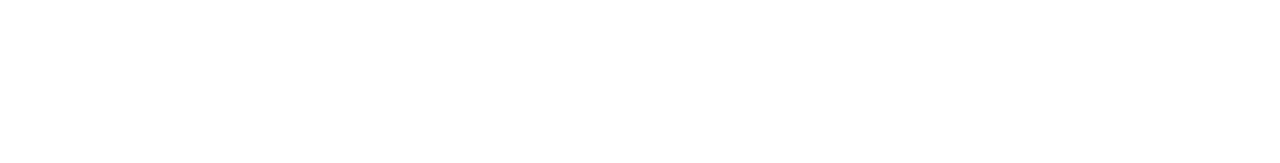
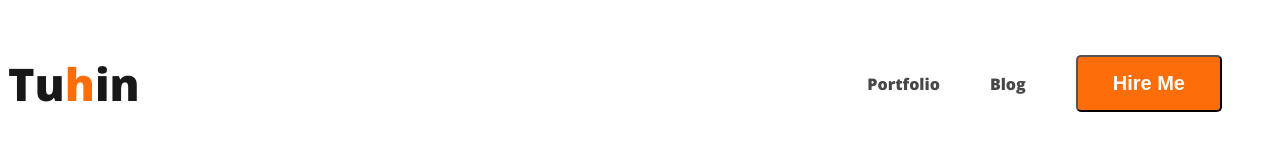
Before and after one commit to tuhinhossain123/developer-portfolio, a plain HTML site: page index.html in a window 1280 px wide. Drawn offline with nearby package versions, Linux system fonts and the light colour scheme.

Commit message:
navber commit

```diff
--- a/index.html
+++ b/index.html
@@ -4,12 +4,23 @@
 <head>
     <meta charset="UTF-8">
     <meta name="viewport" content="width=device-width, initial-scale=1.0">
-    <title>Developer Protfolio</title>
+    <title>Developer Portfolio</title>
+    <link rel="preconnect" href="https://fonts.googleapis.com">
+<link rel="preconnect" href="https://fonts.gstatic.com" crossorigin>
+<link href="https://fonts.googleapis.com/css2?family=Open+Sans:wght@800&display=swap" rel="stylesheet">
+    <link rel="stylesheet" href="styles/portfolio.css">
 </head>
 
 <body>
     <header>
-
+        <nav>
+            <h3 class="nav-title">Tu<span class="text-primary ">h</span>in</h3>
+            <ul>
+                <li><a href="">Portfolio</a></li>
+                <li><a href="">Blog</a></li>
+                <li><button class="btn-primary">Hire Me</button></li>
+            </ul>
+        </nav>
     </header>
     <main>
 
--- /dev/null
+++ b/styles/portfolio.css
@@ -0,0 +1,46 @@
+/* common shared styles */
+body {
+    font-family: 'Open Sans', sans-serif;
+}
+
+.text-primary {
+    color: #FD6E0A;
+}
+
+.btn-primary {
+    background-color: #FD6E0A;
+    border-radius: 5px;
+    color: white;
+    font-size: 20px;
+    font-weight: 700;
+    padding: 15px 35px;
+
+}
+
+/* nav related styles */
+nav {
+    display: flex;
+    justify-content: space-between;
+    align-items: center;
+}
+
+.nav-title {
+    color: #181818;
+    font-size: 45px;
+    font-weight: 800;
+}
+
+nav>ul {
+    display: flex;
+    align-items: center;
+}
+
+nav li {
+    list-style: none;
+    margin-right: 50px;
+}
+
+nav a {
+    text-decoration: none;
+    color: #474747;
+}
```
